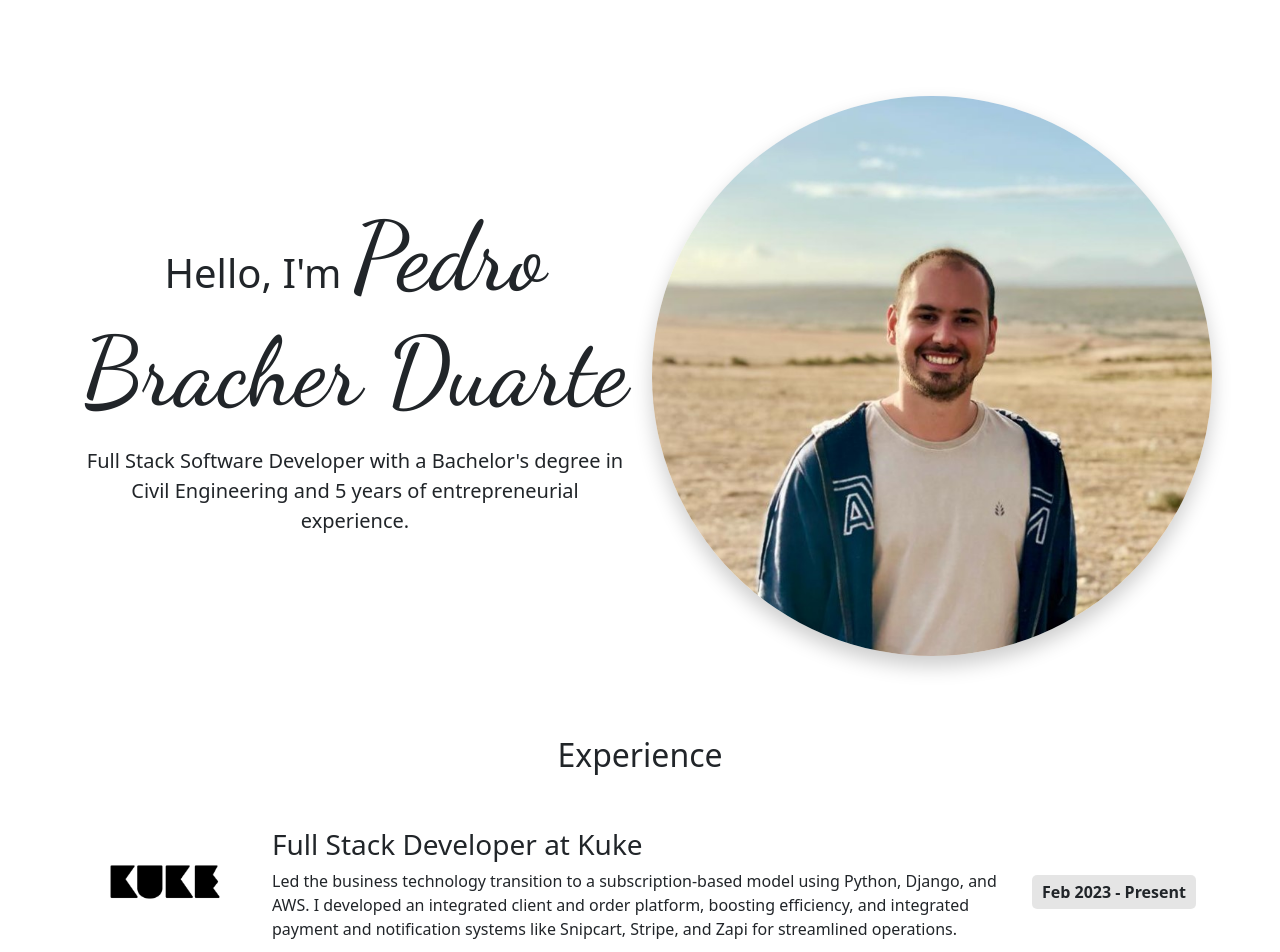
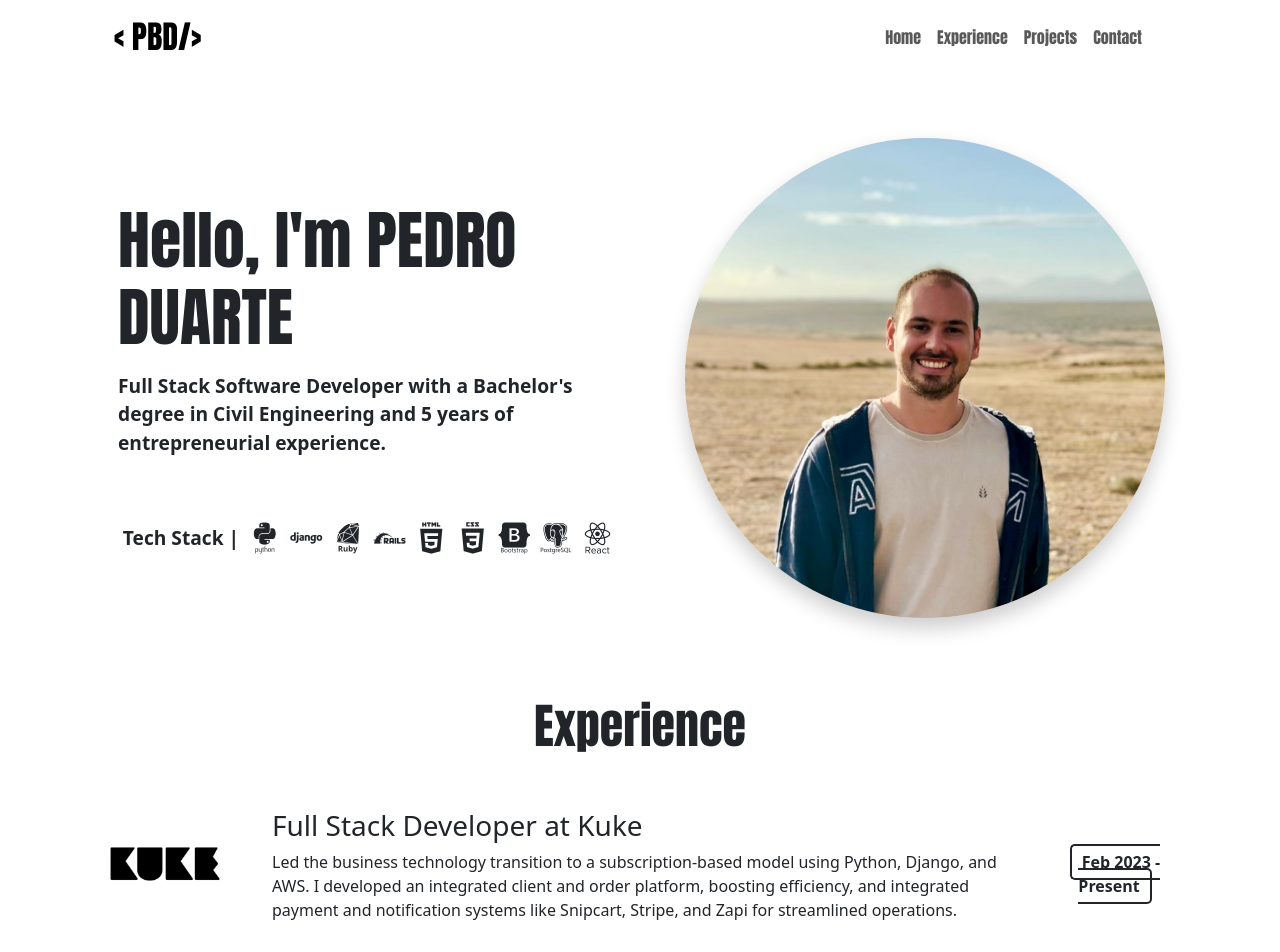
Before and after one commit to pedrobradu/portfolio, a React (Create React App) app: page / in a window 1280 px wide. Shown: the top 952 px of the page. Built offline with nearby package versions, Linux system fonts and the light colour scheme; the HTML template or start-up script is replaced by a standard one.

Commit message:
gh-pages

```diff
--- a/public/index.html
+++ b/public/index.html
@@ -24,7 +24,8 @@
       work correctly both with client-side routing and a non-root public URL.
       Learn how to configure a non-root public URL by running `npm run build`.
     -->
-    <link href="https://fonts.googleapis.com/css2?family=Dancing+Script:wght@500&display=swap" rel="stylesheet">
+    <link href="https://fonts.googleapis.com/css2?family=Anton&display=swap" rel="stylesheet">
+    <link rel="stylesheet" href="https://cdn.jsdelivr.net/gh/devicons/devicon@v2.15.1/devicon.min.css">
     <title>Pedro Duarte</title>
   </head>
   <body>
--- a/src/App.js
+++ b/src/App.js
@@ -9,7 +9,7 @@ import Footer from './components/Footer/Footer.js';
 function App() {
   return (
     <div className="App">
-      {/* <Header /> */}
+      <Header />
       <Home id="home" />
       <Experience id="experience"/>
       <Projects id="projects"/>
--- a/src/components/Contact/Contact.module.css
+++ b/src/components/Contact/Contact.module.css
@@ -1,15 +1,17 @@
 .contactSection {
   padding: 40px 0;
-  background-color: #f9f9f9; /* A light grey background to differentiate from other sections */
   margin-bottom: 7em;
-
+  border-radius: 1em;
+  /* border-color: black; */
+  /* border-style: solid; */
   /* Adding a shadow for levitation effect */
-  box-shadow: 0px 10px 20px rgba(0, 0, 0, 0.2); /* Adjust values as needed */
+  box-shadow: 0px 1px 20px rgba(0, 0, 0, 0.2); /* Adjust values as needed */
 }
 
-h2 {
-  text-align: center;
-  margin-bottom: 30px;
+.contactSection h2 {
+  font-size: 3rem;
+  font-family: 'Anton', sans-serif;
+  font-weight: 400;
 }
 
 .socialLinks a {
--- a/src/components/Experience/Experience.js
+++ b/src/components/Experience/Experience.js
@@ -10,7 +10,7 @@ function Experience({id}) {
 
   const [ref, inView] = useInView({
     triggerOnce: false, // Observe forever
-    threshold: 0.3 // At least 10% of the element is visible
+    threshold: 0.4 // At least 10% of the element is visible
   });
 
   const experiences = [
@@ -61,16 +61,16 @@ function Experience({id}) {
       <Container className={styles.experienceSection}>
         <h2 className={`mb-5 ${inView ? "animate__animated animate__fadeInDown" : "animate__animated animate__fadeOut"}`}>Experience</h2>
         {experiences.map((exp, index) => (
-          <Row key={index} className={`d-flex ${styles.experienceItem}`}>
-            <Col md={2} className={`d-flex align-items-center ${styles.experienceLogo} ${inView ? "animate__animated animate__fadeInLeft" : "animate__animated animate__fadeOutLeft"}`}>
+          <Row key={index} className={`d-flex align-items-center ${styles.experienceItem}`}>
+            <Col md={2} className={`${styles.experienceLogo} ${inView ? "animate__animated animate__fadeInLeft" : "animate__animated animate__fadeOutLeft"}`}>
                 <a href={exp.website} target="_blank" rel="noopener noreferrer">
                     <Image src={exp.logo} alt={`${exp.company} Logo`} fluid rounded />
                 </a>
             </Col>
-            <Col md={8} className={`d-flex align-items-center justify-content-center ${styles.experienceDetail} ${inView ? "animate__animated animate__fadeInUp" : "animate__animated animate__fadeOut"}`}>
+            <Col md={8} className={`${styles.experienceDetail} ${inView ? "animate__animated animate__fadeInUp" : "animate__animated animate__fadeOut"}`}>
               <div>
-                <h3 className='text-start'>{exp.title} at {exp.company}</h3>
-                <p className='text-start'>{exp.description}</p>
+                <h3>{exp.title} at {exp.company}</h3>
+                <p>{exp.description}</p>
               </div>
               {/* <h5>Key Responsibilities:</h5>
               <ListGroup>
@@ -79,7 +79,7 @@ function Experience({id}) {
                 ))}
               </ListGroup> */}
             </Col>
-            <Col md={2} className={`d-flex align-items-center ${inView ? "animate__animated animate__fadeInRight" : "animate__animated animate__fadeOutRight"}`}>
+            <Col md={2} className={`${inView ? "animate__animated animate__fadeInRight" : "animate__animated animate__fadeOutRight"}`}>
               <span className={styles.experienceDuration}>{exp.duration}</span>
             </Col>
           </Row>
--- a/src/components/Experience/Experience.module.css
+++ b/src/components/Experience/Experience.module.css
@@ -1,5 +1,19 @@
 .experienceSection {
   margin-bottom: 3em;
+}
+
+.experienceSection h2 {
+  font-size: 3rem;
+  font-family: 'Anton', sans-serif;
+  font-weight: 400;
+}
+
+.experienceSection h3 {
+  text-align: start;
+}
+
+.experienceSection p {
+  text-align: start;
 }
 
 .experienceItem {
@@ -15,9 +29,12 @@
 
 .experienceDuration {
   font-weight: bold;
-  background-color: rgba(0, 0, 0, 0.1);
+  /* background-color: rgba(0, 0, 0, 0.1); */
   padding: 5px 10px;
   border-radius: 5px;
+  border-style: solid;
+  border-width: 2px;
+  /* box-shadow: 2px 5px 15px rgba(0, 0, 0, 0.2); */
 }
 
 .experienceLogo img {
@@ -25,3 +42,22 @@
   height: 120px; /* or whatever height you prefer */
   object-fit: contain; /* Ensures the image covers the entire space without distorting */
 }
+
+/* Mobile styles */
+
+@media (max-width: 767px) {
+
+  .experienceSection {
+    margin-bottom: 0;
+  }
+
+  .experienceSection h3 {
+    text-align: center;
+  }
+
+  .experienceSection p {
+    text-align: center;
+    margin-bottom: 2em;
+  }
+
+}
--- a/src/components/Header/Header.js
+++ b/src/components/Header/Header.js
@@ -1,20 +1,23 @@
 import React from 'react';
+import styles from './Header.module.css';
 import Container from 'react-bootstrap/Container';
 import Nav from 'react-bootstrap/Nav';
 import Navbar from 'react-bootstrap/Navbar';
 
 function Header() {
   return (
-    <Navbar expand="lg" className="bg-body-tertiary">
+    <Navbar expand="lg" className="bg-body sticky-top">
       <Container>
-        <Navbar.Brand href="#home">PEDRO BRACHER DUARTE</Navbar.Brand>
+        <Navbar.Brand href="#home">
+          <p className={`${styles.initials}`}>&lt; PBD/&gt;</p>
+        </Navbar.Brand>
         <Navbar.Toggle aria-controls="navbar-nav" />
-        <Navbar.Collapse id="navbar-nav">
-          <Nav className="me-auto">
-            <Nav.Link href="#home">Home</Nav.Link>
-            <Nav.Link href="#experience">Experience</Nav.Link>
-            <Nav.Link href="#projects">Projects</Nav.Link>
-            <Nav.Link href="#contact">Contact</Nav.Link>
+        <Navbar.Collapse className="me-5 justify-content-end" id="navbar-nav">
+          <Nav className={`${styles.links}`}>
+            <Nav.Link href="#home"><span>Home</span></Nav.Link>
+            <Nav.Link href="#experience"><span>Experience</span></Nav.Link>
+            <Nav.Link href="#projects"><span>Projects</span></Nav.Link>
+            <Nav.Link href="#contact"><span>Contact</span></Nav.Link>
           </Nav>
         </Navbar.Collapse>
       </Container>
--- /dev/null
+++ b/src/components/Header/Header.module.css
@@ -0,0 +1,20 @@
+.initials {
+  font-family: 'Anton', sans-serif;
+  font-weight: 400;
+  font-size: 2rem;
+  margin-bottom: 0;
+  margin-left: 1em;
+}
+
+.links {
+  font-family: 'Anton', sans-serif;
+  font-weight: 400;
+  font-size: 1rem;
+  margin-bottom: 0 !important;
+}
+
+@media (max-width: 767px) {
+  .initials {
+    margin-left: 0;
+  }
+}
--- a/src/components/Home/Home.js
+++ b/src/components/Home/Home.js
@@ -8,19 +8,32 @@ function Home({id}) {
   // inView will be true when the element is in the viewport
   const [ref, inView] = useInView({
     triggerOnce: false, // Observe forever
-    threshold: 0.3 // At least 10% of the element is visible
+    threshold: 0.4 // At least 10% of the element is visible
   });
 
   return (
     <section id={id} ref={ref}>
       <Container className={`${styles.homeSection}`}>
         <Row className="align-items-center">
-          <Col md={6}>
+          <Col md={6} className={`${styles.firstCol}`}>
             <div className={`${inView ? "animate__animated animate__fadeIn" : "animate__animated animate__fadeOut"}`}>
-              <h1>Hello, I'm <span className={`${styles.calligraphy}`}>Pedro Bracher Duarte</span></h1>
-              <p className="lead">
+              <h1>Hello, I'm PEDRO DUARTE</h1>
+              <p className={`${styles.lead}`}>
                 Full Stack Software Developer with a Bachelor's degree in Civil Engineering and 5 years of entrepreneurial experience.
               </p>
+            </div>
+            <div className={`${styles.techStack} ${inView ? "animate__animated animate__fadeIn" : "animate__animated animate__fadeOut"}`}>
+              <p className={`mb-0 ${styles.lead}`}>Tech Stack |</p>
+              <i class="devicon-python-plain-wordmark"></i>
+              <i class="devicon-django-plain-wordmark"></i>
+              <i class="devicon-ruby-plain-wordmark"></i>
+              <i class="devicon-rails-plain-wordmark"></i>
+              <i class="devicon-html5-plain-wordmark"></i>
+              <i class="devicon-css3-plain-wordmark"></i>
+              <i class="devicon-bootstrap-plain-wordmark"></i>
+              <i class="devicon-postgresql-plain-wordmark"></i>
+              <i class="devicon-react-plain-wordmark"></i>
+              <i class="devicon-javascript-plain-wordmark"></i>
             </div>
           </Col>
           <Col md={6}>
--- a/src/components/Home/Home.module.css
+++ b/src/components/Home/Home.module.css
@@ -1,22 +1,39 @@
 .homeSection {
-  margin-top: 6em;
+  margin-top: 4em;
   margin-bottom: 5em;
   text-align: center;
 }
 
 .homeSection h1 {
-  font-size: 2.5rem;
+  font-size: 4rem;
   margin-bottom: 1rem;
+  font-family: 'Anton', sans-serif;
+  font-weight: 400;
+  text-align: start;
 }
 
-.calligraphy {
-  font-family: 'Dancing Script', cursive;
-  font-weight: 500;
-  font-size: 6rem;
+.lead {
+  font-size: 1.2rem;
+  font-weight: bold;
+  text-align: start;
 }
 
-.homeSection .lead {
-  font-size: 1.2rem;
+.firstCol {
+  display: flex;
+  flex-direction: column;
+  justify-content: space-between;
+  height: 22em;
+  padding-left: 3em !important;
+}
+
+.techStack {
+  display: flex;
+  align-items: center;
+  justify-content: space-around;
+}
+
+.techStack i {
+  font-size: 2em;
 }
 
 @keyframes levitate {
@@ -29,8 +46,8 @@
 }
 
 .homeSection img {
-  width: 35em;
-  height: 35em;
+  width: 30em;
+  height: 30em;
   object-fit: cover;
 
   /* Adding a shadow for levitation effect */
@@ -44,16 +61,21 @@
 /* Mobile styles */
 @media (max-width: 767px) {
   .homeSection {
-    margin-top: 6em;
+    margin-top: 3em;
     height: auto;
+    margin-bottom: 2em;
   }
 
   .homeSection h1 {
-    font-size: 1.5rem;
+    font-size: 2rem;
   }
 
-  .calligraphy {
-    font-size: 3rem;
+  .firstCol {
+    display: flex;
+    flex-direction: column;
+    justify-content: space-between;
+    height: 12em;
+    padding-left: 3em !important;
   }
 
   .homeSection .lead {
--- a/src/components/Projects/Projects.js
+++ b/src/components/Projects/Projects.js
@@ -28,7 +28,7 @@ function Projects({id}) {
 
   const [ref, inView] = useInView({
     triggerOnce: false, // Observe forever
-    threshold: 0.3 // At least 10% of the element is visible
+    threshold: 0.4 // At least 10% of the element is visible
   });
 
   return (
--- a/src/components/Projects/Projects.module.css
+++ b/src/components/Projects/Projects.module.css
@@ -1,6 +1,12 @@
 .projectsSection {
   padding: 40px 0;
   margin-bottom: 5em;
+}
+
+.projectsSection h2 {
+  font-size: 3rem;
+  font-family: 'Anton', sans-serif;
+  font-weight: 400;
 }
 
 .projectCol {
@@ -17,3 +23,26 @@
   height: 350px;  /* or whatever height you prefer */
   object-fit: cover;  /* this will ensure the image covers the area without distortion */
 }
+
+@media (max-width: 767px) {
+  .projectsSection {
+    padding: 0;
+    margin-bottom: 5em;
+  }
+
+  .projectCol {
+    display: flex;
+    justify-content: center;
+    margin-bottom: 4em;
+  }
+
+  .projectCard {
+    width: 90%;
+  }
+
+  .projectImage {
+    height: 15em;  /* or whatever height you prefer */
+    object-fit: cover;  /* this will ensure the image covers the area without distortion */
+  }
+
+}
```
